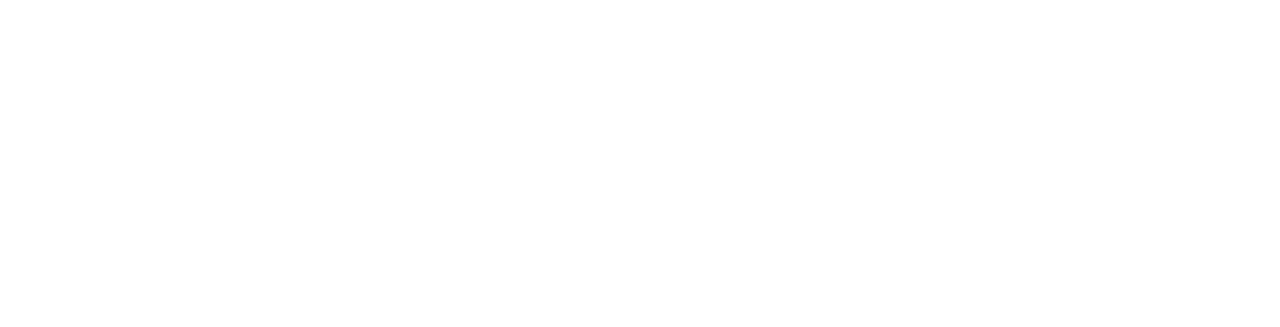
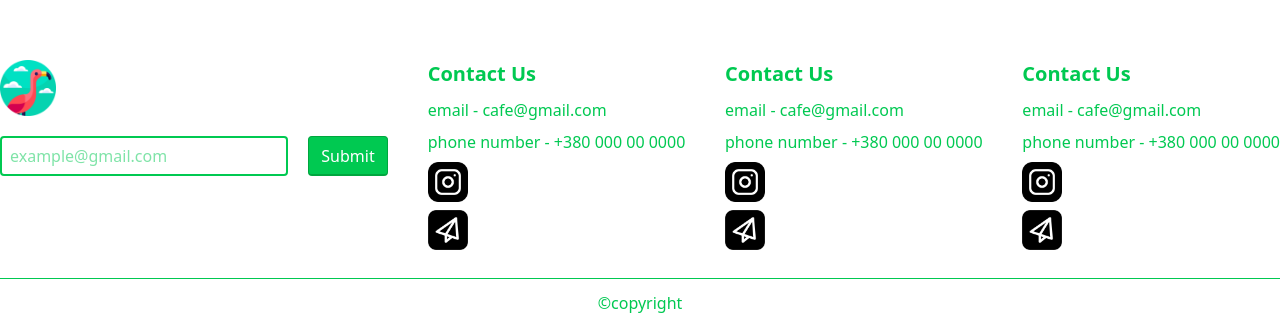
Before and after one commit to IvanDeresh/uni_cafe_proj, a React (Vite) app in the folder client/: page / in a window 1280 px wide. Shown: the part 828-1155 px from the top of the page. Before the commit the page ends 800 px from the top, so only its background shows below. Built offline with nearby package versions, Linux system fonts and the light colour scheme.

Commit message:
"footer implemented"

```diff
--- a/client/src/assets/img/index.ts
+++ b/client/src/assets/img/index.ts
@@ -1,2 +1,4 @@
 import main_icon from "./main_icon.png";
-export { main_icon };
+import telegram from "./telegram_icon.png";
+import instagram from "./instagram_icon.png";
+export { main_icon, telegram, instagram };
--- /dev/null
+++ b/client/src/components/Button.tsx
@@ -0,0 +1,11 @@
+import { ButtonProps } from "../types/Props";
+
+const Button = ({ label, styles, type }: ButtonProps) => {
+  return (
+    <button type={type} className={`${styles} cursor-pointer`}>
+      {label}
+    </button>
+  );
+};
+
+export default Button;
--- a/client/src/pages/Home.tsx
+++ b/client/src/pages/Home.tsx
@@ -1,5 +1,5 @@
 const Home = () => {
-  return <div>Home</div>;
+  return <div className="min-h-screen">Home</div>;
 };
 
 export default Home;
--- a/client/src/pages/layout/TheFooter.tsx
+++ b/client/src/pages/layout/TheFooter.tsx
@@ -1,5 +1,93 @@
+import { useState } from "react";
+import { instagram, main_icon, telegram } from "../../assets/img";
+import Button from "../../components/Button";
+import axios from "axios";
 const TheFooter = () => {
-  return <footer>1</footer>;
+  const [email, setEmail] = useState("");
+  const [res, setRes] = useState();
+  async function handleSubmit() {
+    try {
+      const response = await axios("");
+    } catch (e) {}
+  }
+  return (
+    <footer className="text-green-500 mb-3 flex flex-col justify-center items-center gap-7">
+      <div className="flex justify-between w-full">
+        <div className="flex flex-col gap-5">
+          <img src={main_icon} alt="logo" className="w-14 h-14" />
+          <form onSubmit={handleSubmit} className="flex gap-5">
+            <input
+              placeholder="example@gmail.com"
+              className="w-72 pl-2 rounded-sm outline-none border-2 h-10 border-green-500"
+              value={email}
+              onChange={(e) => setEmail(e.target.value)}
+              type="email"
+              name="email_subscribe"
+            />
+            <Button
+              label="Submit"
+              type="submit"
+              styles="border border-b-2 rounded-sm border-green-600 bg-green-500 text-white text-md w-20 h-10"
+            />
+          </form>
+        </div>
+        <div className="flex flex-col gap-2.5">
+          <h2 className="text-xl font-bold">Contact Us</h2>
+          <ul className="text-md font-medium flex flex-col gap-2">
+            <li>email - cafe@gmail.com</li>
+            <li>phone number - +380 000 00 0000</li>
+            <li>
+              <a href="https://www.instagram.com/" target="_blank">
+                <img src={instagram} alt="instagram" className="w-10 h-10" />
+              </a>
+            </li>
+            <li>
+              <a href="https://web.telegram.org/k/" target="_blank">
+                <img src={telegram} alt="telegram" className="w-10 h-10" />
+              </a>
+            </li>
+          </ul>
+        </div>
+        <div className="flex flex-col gap-2.5">
+          <h2 className="text-xl font-bold">Contact Us</h2>
+          <ul className="text-md font-medium flex flex-col gap-2">
+            <li>email - cafe@gmail.com</li>
+            <li>phone number - +380 000 00 0000</li>
+            <li>
+              <a href="https://www.instagram.com/" target="_blank">
+                <img src={instagram} alt="instagram" className="w-10 h-10" />
+              </a>
+            </li>
+            <li>
+              <a href="https://web.telegram.org/k/" target="_blank">
+                <img src={telegram} alt="telegram" className="w-10 h-10" />
+              </a>
+            </li>
+          </ul>
+        </div>
+        <div className="flex flex-col gap-2.5">
+          <h2 className="text-xl font-bold">Contact Us</h2>
+          <ul className="text-md font-medium flex flex-col gap-2">
+            <li>email - cafe@gmail.com</li>
+            <li>phone number - +380 000 00 0000</li>
+            <li>
+              <a href="https://www.instagram.com/" target="_blank">
+                <img src={instagram} alt="instagram" className="w-10 h-10" />
+              </a>
+            </li>
+            <li>
+              <a href="https://web.telegram.org/k/" target="_blank">
+                <img src={telegram} alt="telegram" className="w-10 h-10" />
+              </a>
+            </li>
+          </ul>
+        </div>
+      </div>
+      <div className="border-t border-green-500 w-full flex justify-center pt-3">
+        ©copyright
+      </div>
+    </footer>
+  );
 };
 
 export default TheFooter;
--- a/client/src/pages/layout/TheHeader.tsx
+++ b/client/src/pages/layout/TheHeader.tsx
@@ -5,7 +5,9 @@
   return (
     <header className="font-nunito text-green-400 text-md font-medium flex items-center py-5 px-2.5">
       <div className="w-1/5 flex justify-center">
-        <img src={main_icon} alt="logo" className="w-10 h-10" />
+        <Link to="/">
+          <img src={main_icon} alt="logo" className="w-10 h-10" />
+        </Link>
       </div>
       <nav className="flex w-3/5">
         <ul className="flex w-[100%] justify-evenly items-center">
--- /dev/null
+++ b/client/src/types/Props.ts
@@ -0,0 +1,5 @@
+export type ButtonProps = {
+  label: string;
+  styles: string;
+  type: "submit" | "reset" | "button" | undefined;
+};
```
Also changed, not shown: client/src/assets/img/instagram_icon.png (added), client/src/assets/img/telegram_icon.png (added).
